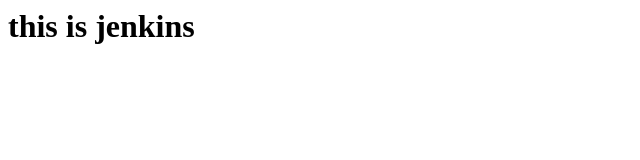
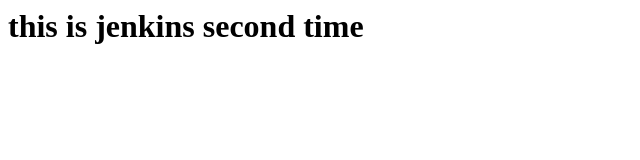
Before and after one commit to Prakash2703/sample_project, a plain HTML site: page index.html in a window 1280 px wide. Shown: the whole page, without its empty margins (0-640 px from the left). Drawn offline with Linux system fonts and the light colour scheme.

Commit message:
First Deployment

```diff
--- a/index.html
+++ b/index.html
@@ -1,3 +1,3 @@
 <html>
-<h1> this is jenkins
+<h1> this is jenkins second time
 </html>
```
